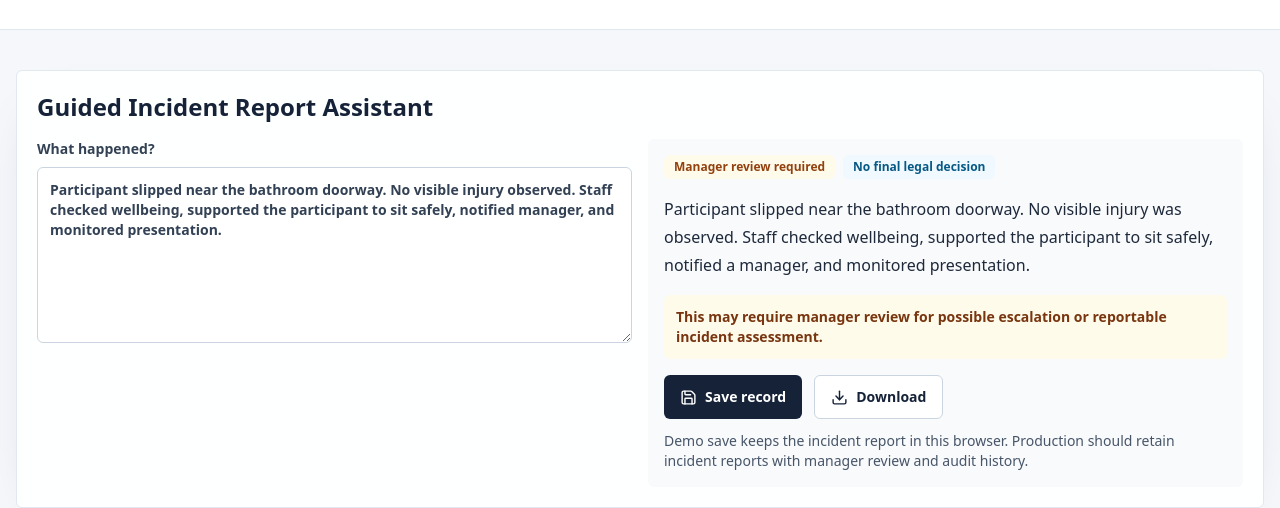
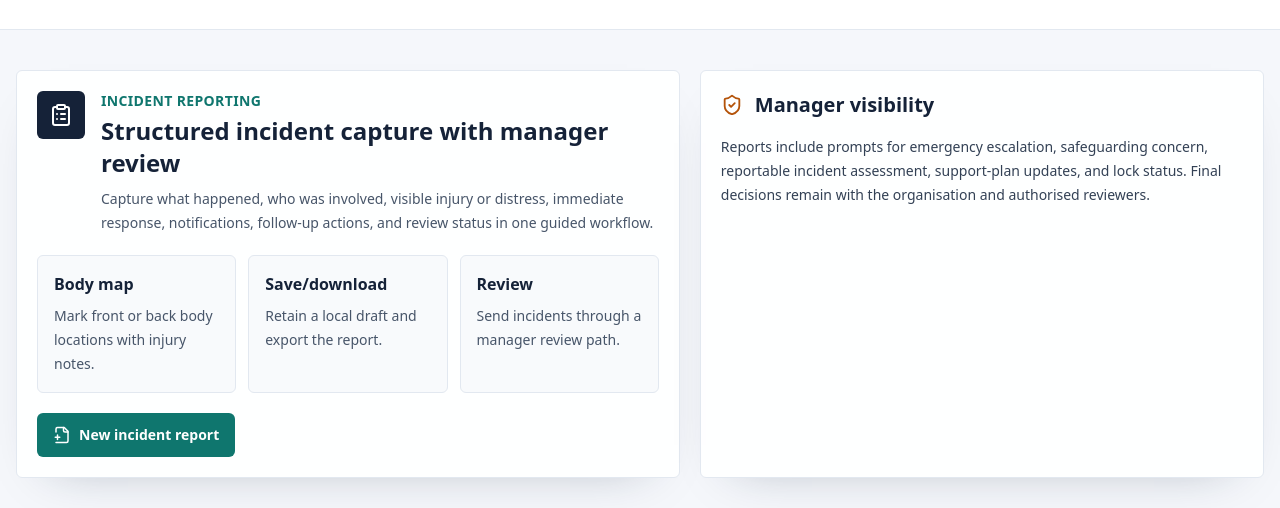
Before and after one commit to DENMWA/EMPOWER, a Next.js app: page /incidents in a window 1280 px wide. Shown: the part 336-844 px from the top of the page. Built offline with nearby package versions, Linux system fonts and the light colour scheme; no server answers.

Commit message:
Add structured incident report entry

```diff
--- a/components/incidents/IncidentAssistant.tsx
+++ b/components/incidents/IncidentAssistant.tsx
@@ -1,40 +1,49 @@
-"use client";
-
-import { useState } from "react";
-import { RecordActions } from "@/components/records/RecordActions";
-import { Card, StatusBadge } from "@/components/ui";
-import { generateIncidentSummary } from "@/lib/ai-mock";
-import { sampleIncident } from "@/lib/sample-data";
+import Link from "next/link";
+import { ClipboardList, FilePlus2, ShieldCheck } from "lucide-react";
+import { Card } from "@/components/ui";
 
 export function IncidentAssistant() {
-  const [details, setDetails] = useState(sampleIncident);
-  const summary = generateIncidentSummary();
   return (
-    <Card>
-      <h2 className="text-2xl font-bold text-ink">Guided Incident Report Assistant</h2>
-      <div className="mt-4 grid gap-4 lg:grid-cols-2">
-        <label className="text-sm font-semibold text-slate-700">
-          What happened?
-          <textarea className="mt-2 min-h-44 w-full rounded-md border border-slate-300 p-3" value={details} onChange={(event) => setDetails(event.target.value)} />
-        </label>
-        <div className="rounded-md bg-slate-50 p-4">
-          <div className="flex flex-wrap gap-2">
-            <StatusBadge label="Manager review required" tone="amber" />
-            <StatusBadge label="No final legal decision" tone="blue" />
+    <div className="grid gap-5 lg:grid-cols-[1fr_0.85fr]">
+      <Card className="space-y-5">
+        <div className="flex items-start gap-4">
+          <span className="grid h-12 w-12 shrink-0 place-items-center rounded-md bg-ink text-white shadow-lift">
+            <ClipboardList size={24} aria-hidden="true" />
+          </span>
+          <div>
+            <p className="text-sm font-semibold uppercase tracking-wide text-sea">Incident reporting</p>
+            <h2 className="mt-1 text-2xl font-bold text-ink">Structured incident capture with manager review</h2>
+            <p className="mt-2 text-sm leading-6 text-slate-600">
+              Capture what happened, who was involved, visible injury or distress, immediate response, notifications, follow-up actions, and review status in one guided workflow.
+            </p>
           </div>
-          <p className="mt-4 leading-7 text-slate-800">{summary.summary}</p>
-          <p className="mt-4 rounded-md bg-amber-50 p-3 text-sm font-semibold text-amber-900">{summary.reviewPrompt}</p>
-          <RecordActions
-            className="mt-4"
-            recordId="incident-report-draft"
-            recordType="incident-report"
-            title="Guided Incident Report"
-            body={[details, "", summary.summary, summary.reviewPrompt].join("\n")}
-            filename="empower-notes-incident-report"
-          />
-          <p className="mt-3 text-sm text-slate-600">Demo save keeps the incident report in this browser. Production should retain incident reports with manager review and audit history.</p>
         </div>
-      </div>
-    </Card>
+        <div className="grid gap-3 sm:grid-cols-3">
+          {[
+            ["Body map", "Mark front or back body locations with injury notes."],
+            ["Save/download", "Retain a local draft and export the report."],
+            ["Review", "Send incidents through a manager review path."]
+          ].map(([title, body]) => (
+            <div key={title} className="rounded-md border border-slate-200 bg-slate-50 p-4">
+              <h3 className="font-bold text-ink">{title}</h3>
+              <p className="mt-2 text-sm leading-6 text-slate-600">{body}</p>
+            </div>
+          ))}
+        </div>
+        <Link href="/incidents/new" className="inline-flex min-h-11 items-center gap-2 rounded-md bg-sea px-4 text-sm font-semibold text-white shadow-lift">
+          <FilePlus2 size={18} aria-hidden="true" />
+          New incident report
+        </Link>
+      </Card>
+      <Card className="space-y-4 bg-amber-50/70">
+        <div className="flex items-center gap-3">
+          <ShieldCheck className="text-amber-700" size={22} aria-hidden="true" />
+          <h2 className="text-xl font-bold text-ink">Manager visibility</h2>
+        </div>
+        <p className="text-sm leading-6 text-slate-700">
+          Reports include prompts for emergency escalation, safeguarding concern, reportable incident assessment, support-plan updates, and lock status. Final decisions remain with the organisation and authorised reviewers.
+        </p>
+      </Card>
+    </div>
   );
 }
```
